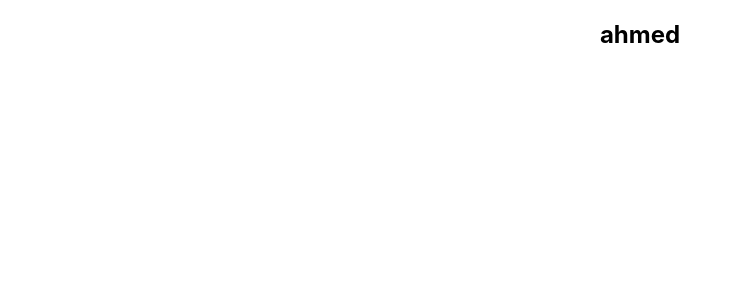
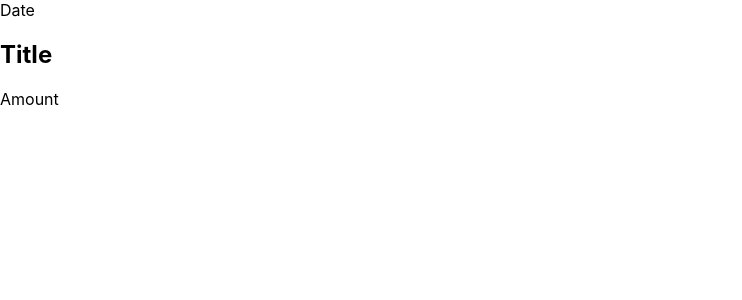
Before and after one commit to ahmadalnaib/react-app-102, a React (Create React App) app: page / in a window 1280 px wide. Shown: the top 300 px of the page, without its empty margins (0-742 px from the left). Built offline with nearby package versions, Linux system fonts and the light colour scheme.

Commit message:
add components

```diff
--- a/src/App.css
+++ /dev/null
@@ -1,38 +0,0 @@
-.App {
-  text-align: center;
-}
-
-.App-logo {
-  height: 40vmin;
-  pointer-events: none;
-}
-
-@media (prefers-reduced-motion: no-preference) {
-  .App-logo {
-    animation: App-logo-spin infinite 20s linear;
-  }
-}
-
-.App-header {
-  background-color: #282c34;
-  min-height: 100vh;
-  display: flex;
-  flex-direction: column;
-  align-items: center;
-  justify-content: center;
-  font-size: calc(10px + 2vmin);
-  color: white;
-}
-
-.App-link {
-  color: #61dafb;
-}
-
-@keyframes App-logo-spin {
-  from {
-    transform: rotate(0deg);
-  }
-  to {
-    transform: rotate(360deg);
-  }
-}
--- a/src/App.js
+++ b/src/App.js
@@ -1,10 +1,9 @@
-
-import './App.css';
+import ExpenseItem from './components/ExpenseItem';
 
 function App() {
   return (
-    <div className="App">
-    <h2>ahmed</h2>
+    <div className='App'>
+      <ExpenseItem/>
     </div>
   );
 }
--- /dev/null
+++ b/src/components/ExpenseItem.js
@@ -0,0 +1,13 @@
+function ExpenseItem() {
+  return (
+    <div>
+      <div>Date</div>
+      <div>
+        <h2>Title</h2>
+        <div>Amount</div>
+      </div>
+    </div>
+  )
+}
+
+export default ExpenseItem
```
